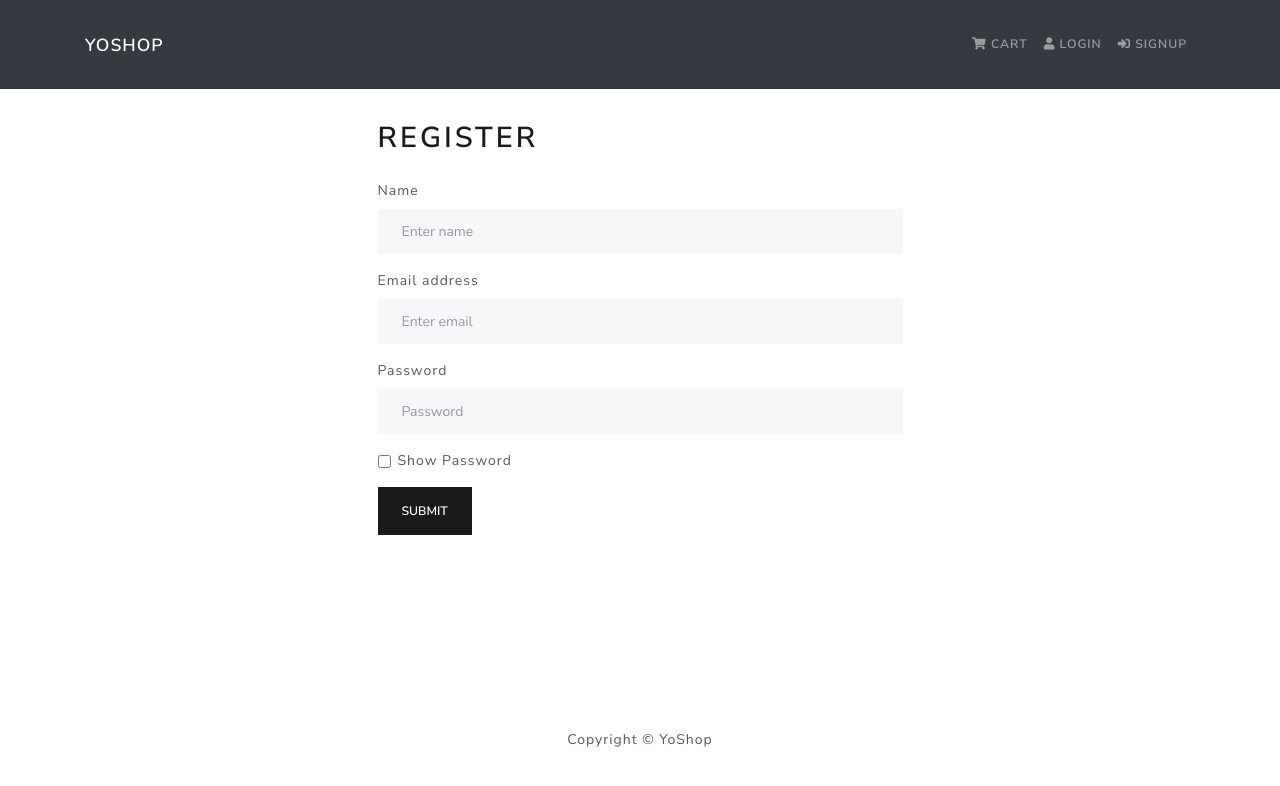
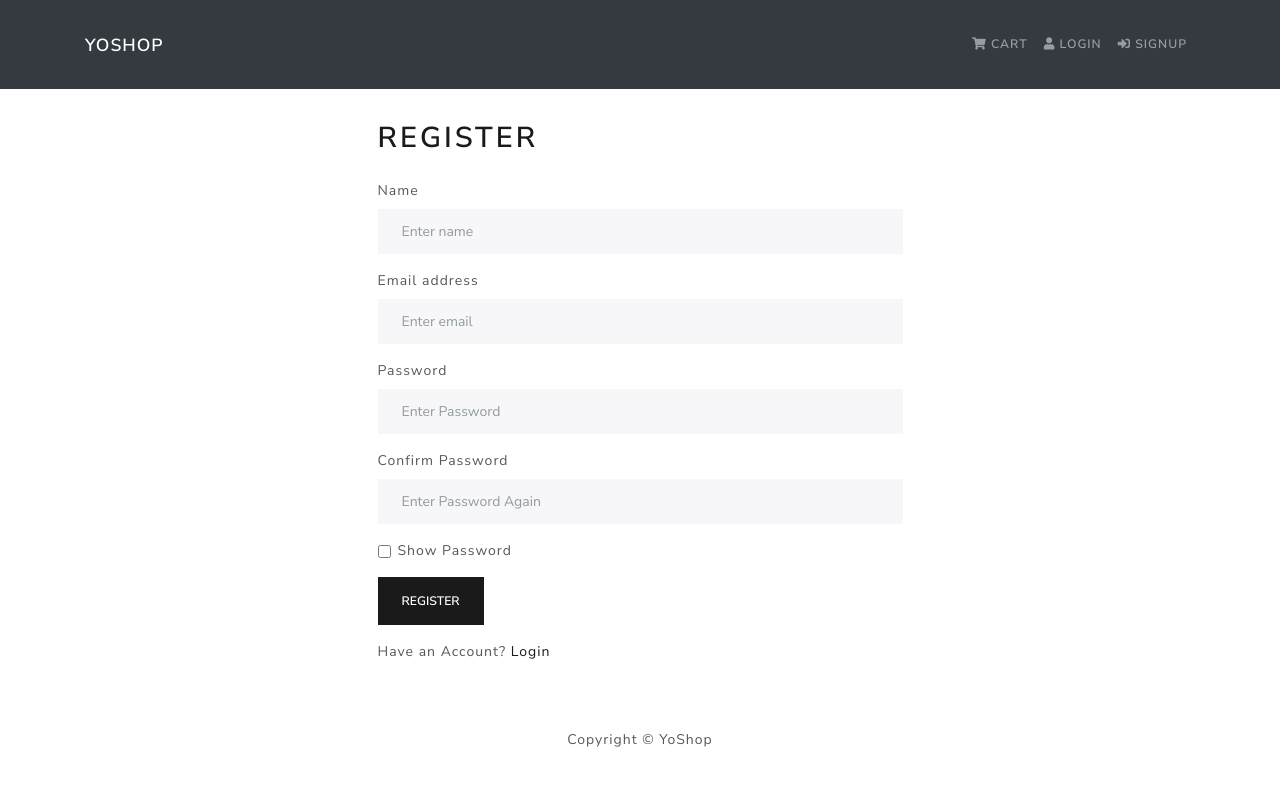
Before and after one commit to p-nerd/yoshop, a React (Vite) app in the folder frontend/: page /signup in a window 1280 px wide. Shown: the top 786 px of the page. Built offline with nearby package versions, Linux system fonts and the light colour scheme.

Commit message:
login, signup, logout finished with bug fixes

```diff
--- a/frontend/src/stores/constants.js
+++ b/frontend/src/stores/constants.js
@@ -14,3 +14,7 @@ export const USER_LOGIN_SUCCESS = "USER_LOGIN_SUCCESS";
 export const USER_LOGIN_FAIL = "USER_LOGIN_FAIL";
 
 export const USER_LOGOUT = "USER_LOGOUT";
+
+export const USER_REGISTER_REQUEST = "USER_REGISTER_REQUEST";
+export const USER_REGISTER_SUCCESS = "USER_REGISTER_SUCCESS";
+export const USER_REGISTER_FAIL = "USER_REGISTER_FAIL";
--- a/frontend/src/stores/store.js
+++ b/frontend/src/stores/store.js
@@ -6,13 +6,17 @@ import {
     productDetailsReducer,
     productListReducer,
 } from "./reducers/productReducers.js";
-import { userLoginReducer } from "./reducers/userReducers.js";
+import {
+    userLoginReducer,
+    userRegisterReducer,
+} from "./reducers/userReducers.js";
 
 const reducer = combineReducers({
     productList: productListReducer,
     productDetails: productDetailsReducer,
     cart: cartReducer,
     userLogin: userLoginReducer,
+    userRegister: userRegisterReducer,
 });
 
 const initialState = {
--- a/frontend/src/views/App.jsx
+++ b/frontend/src/views/App.jsx
@@ -9,7 +9,6 @@ import HomeScreen from "./screens/HomeScreen.jsx";
 import ProductScreen from "./screens/ProductScreen.jsx";
 import LoginScreen from "./screens/LoginScreen.jsx";
 import RegisterScreen from "./screens/RegisterScreen.jsx";
-import LogoutScreen from "./screens/LogoutScreen.jsx";
 
 export default () => (
     <BrowserRouter>
@@ -27,7 +26,6 @@ export default () => (
                     <Route path="/cart" exact element={<CartScreen />} />
                     <Route path="/login" exact element={<LoginScreen />} />
                     <Route path="/signup" exact element={<RegisterScreen />} />
-                    <Route path="/logout" exact element={<LogoutScreen />} />
                 </Routes>
             </Container>
         </main>
--- a/frontend/src/views/components/Header.jsx
+++ b/frontend/src/views/components/Header.jsx
@@ -1,28 +1,49 @@
-import { Container, Navbar, Nav } from "react-bootstrap";
-import { useSelector } from "react-redux";
+import { Container, Navbar, Nav, NavDropdown } from "react-bootstrap";
+import { useSelector, useDispatch } from "react-redux";
 import { Link } from "react-router-dom";
-import { isObjectEmpty } from "../../logic/commonLogic";
+import { isObjectEmpty } from "../../logic/commonLogic.js";
+import { logout } from "../../stores/actions/userActions.js";
+
+const { Brand, Toggle, Collapse } = Navbar;
 
 export default () => {
-    const { userInfo } = useSelector(state => state.userLogin);
-
+    const dispatch = useDispatch();
+    const { userInfo } = useSelector(s => s.userLogin);
+    const logoutHandler = () => {
+        dispatch(logout());
+    };
     return (
         <header>
             <Navbar bg="dark" variant="dark" expand="lg" collapseOnSelect>
                 <Container>
-                    <Navbar.Brand as={Link} to="/">
+                    <Brand as={Link} to="/">
                         YoShop
-                    </Navbar.Brand>
-                    <Navbar.Toggle aria-controls="basic-navbar-nav" />
-                    <Navbar.Collapse id="basic-navbar-nav">
+                    </Brand>
+                    <Toggle aria-controls="basic-navbar-nav" />
+                    <Collapse id="basic-navbar-nav">
                         <Nav className="ml-auto">
                             <Nav.Link as={Link} to="/cart">
                                 <i className="fas fa-shopping-cart"></i> Cart
                             </Nav.Link>
                             {!isObjectEmpty(userInfo) ? (
-                                <Nav.Link as={Link} to="/logout">
-                                    <i className="fas fa-out"></i> Logout
-                                </Nav.Link>
+                                <>
+                                    <NavDropdown
+                                        title={userInfo.name}
+                                        id="username"
+                                    >
+                                        <NavDropdown.Item
+                                            as={Link}
+                                            to="/profile"
+                                        >
+                                            Profile
+                                        </NavDropdown.Item>
+                                        <NavDropdown.Item
+                                            onClick={logoutHandler}
+                                        >
+                                            Logout
+                                        </NavDropdown.Item>
+                                    </NavDropdown>
+                                </>
                             ) : (
                                 <>
                                     <Nav.Link as={Link} to="/login">
@@ -35,7 +56,7 @@ export default () => {
                                 </>
                             )}
                         </Nav>
-                    </Navbar.Collapse>
+                    </Collapse>
                 </Container>
             </Navbar>
         </header>
--- a/frontend/src/views/screens/LoginScreen.jsx
+++ b/frontend/src/views/screens/LoginScreen.jsx
@@ -6,6 +6,7 @@ import { login } from "../../stores/actions/userActions.js";
 import FormContainer from "../components/FormContainer.jsx";
 import Message from "../components/Message.jsx";
 import Loader from "../components/Loader.jsx";
+import { isObjectEmpty } from "../../logic/commonLogic.js";
 
 const { Group, Label, Control, Check } = Form;
 
@@ -21,13 +22,14 @@ const LoginScreen = () => {
     const redirect = searchParams.get("redirect");
 
     useEffect(() => {
-        if (userInfo) navigate(redirect);
+        if (!isObjectEmpty(userInfo)) {
+            navigate(redirect ? `/?redirect=${redirect}` : "/");
+        }
     }, [navigate, userInfo, redirect]);
 
     const handlerSubmit = async e => {
         e.preventDefault();
         dispatch(login(email, password));
-        if (!error) navigate("/?login=true");
     };
 
     return (
--- a/frontend/src/views/screens/LogoutScreen.jsx
+++ /dev/null
@@ -1,5 +0,0 @@
-const LogoutScreen = () => {
-    return <div>LogoutScreen</div>;
-};
-
-export default LogoutScreen;
--- a/frontend/src/views/screens/RegisterScreen.jsx
+++ b/frontend/src/views/screens/RegisterScreen.jsx
@@ -1,79 +1,116 @@
-import { useState } from "react";
-import { useNavigate } from "react-router-dom";
-import { Form, Button } from "react-bootstrap";
-import { registerUser } from "../../services/loginService.js";
+import { useState, useEffect } from "react";
+import { useNavigate, useSearchParams, Link } from "react-router-dom";
+import { Form, Button, Row, Col } from "react-bootstrap";
+import { useDispatch, useSelector } from "react-redux";
+import { register } from "../../stores/actions/userActions.js";
 import FormContainer from "../components/FormContainer.jsx";
+import Message from "./../components/Message.jsx";
+import Loader from "./../components/Loader.jsx";
+import { isObjectEmpty } from "../../logic/commonLogic.js";
+
 const { Group, Label, Control, Check } = Form;
 
 const RegisterScreen = () => {
-    const [registerData, setRegisterData] = useState({
-        email: "",
-        password: "",
-        name: "",
-    });
+    const navigate = useNavigate();
+    const dispatch = useDispatch();
+
+    const [name, setName] = useState("");
+    const [email, setEmail] = useState("");
+    const [password, setPassword] = useState("");
+    const [confirmPassword, setConfirmPassword] = useState("");
+    const [message, setMessage] = useState(null);
     const [showPassword, setShowPassword] = useState(false);
-    const navigate = useNavigate();
 
-    const handleChange = e => {
-        const { name, value } = e.target;
-        setRegisterData({ ...registerData, [name]: value });
-    };
+    const { loading, error, userInfo } = useSelector(s => s.userRegister);
+    const [searchParams, setSearchParams] = useSearchParams();
 
-    const handleShowPassword = e => {
-        setShowPassword(!showPassword);
-    };
+    const redirect = searchParams.get("redirect");
+
+    useEffect(() => {
+        if (!isObjectEmpty(userInfo)) {
+            if (!isObjectEmpty(userInfo)) {
+                navigate(redirect ? `/?redirect=${redirect}` : "/");
+            }
+        }
+    }, [navigate, userInfo, redirect]);
 
     const handlerSubmit = async e => {
         e.preventDefault();
-        const { user } = await registerUser(registerData);
-        localStorage.setItem("token", user.token);
-        navigate("/");
+        if (password !== confirmPassword) {
+            setMessage("Password do not match");
+        } else {
+            dispatch(register(name, email, password));
+        }
     };
 
     return (
         <FormContainer>
             <h1>Register</h1>
+            {message && <Message variant="danger">{message}</Message>}{" "}
+            {error && <Message variant="danger">{error}</Message>}{" "}
+            {loading && <Loader />}
             <Form onSubmit={handlerSubmit}>
-                <Group className="mb-3" controlId="formBasicName">
+                <Group className="mb-3" controlId="name">
                     <Label>Name</Label>
                     <Control
-                        onChange={handleChange}
                         name="name"
                         type="name"
                         placeholder="Enter name"
+                        value={name}
+                        onChange={e => setName(e.target.value)}
                     />
                 </Group>
-
-                <Group className="mb-3" controlId="formBasicEmail">
+                <Group className="mb-3" controlId="email">
                     <Label>Email address</Label>
                     <Control
-                        onChange={handleChange}
                         name="email"
                         type="email"
                         placeholder="Enter email"
+                        value={email}
+                        onChange={e => setEmail(e.target.value)}
                     />
                 </Group>
-
-                <Group className="mb-3" controlId="formBasicPassword">
+                <Group className="mb-3" controlId="password">
                     <Label>Password</Label>
                     <Control
                         name="password"
-                        onChange={handleChange}
                         type={showPassword ? "text" : "password"}
-                        placeholder="Password"
+                        placeholder="Enter Password"
+                        value={password}
+                        onChange={e => setPassword(e.target.value)}
                     />
                 </Group>
-                <Group className="mb-3" controlId="formBasicCheckbox">
+                <Group className="mb-3" controlId="confirmPassword">
+                    <Label>Confirm Password</Label>
+                    <Control
+                        name="password"
+                        type="password"
+                        placeholder="Enter Password Again"
+                        value={confirmPassword}
+                        onChange={e => setConfirmPassword(e.target.value)}
+                    />
+                </Group>
+                <Group className="mb-3" controlId="checkbox">
                     <Check
                         type="checkbox"
                         label="Show Password"
-                        onClick={handleShowPassword}
+                        onClick={() => setShowPassword(!showPassword)}
                     />
                 </Group>
                 <Button variant="primary" type="submit">
-                    Submit
+                    Register
                 </Button>
             </Form>
+            <Row className="py-3">
+                <Col>
+                    Have an Account?{" "}
+                    <Link
+                        to={redirect ? `/login?redirect=${redirect}` : "/login"}
+                    >
+                        Login
+                    </Link>
+                </Col>
+            </Row>
         </FormContainer>
     );
 };
--- a/package.json
+++ b/package.json
@@ -1,7 +1,7 @@
 {
-    "name": "yo-shop",
+    "name": "yoshop",
     "version": "0.0.0",
-    "repository": "https://github.com/shh26b/yo-shop.git",
+    "repository": "https://github.com/shh26b/yoshop.git",
     "author": "Shihab Mahamud <shihab4t@gmail.com>",
     "license": "MIT",
     "engines": {
```
Also changed, not shown: frontend/src/stores/actions/userActions.js (+17 -2 lines), frontend/src/stores/reducers/userReducers.js (+17 -1 lines), 1 other file (tests, documents, lock files or other folders).
